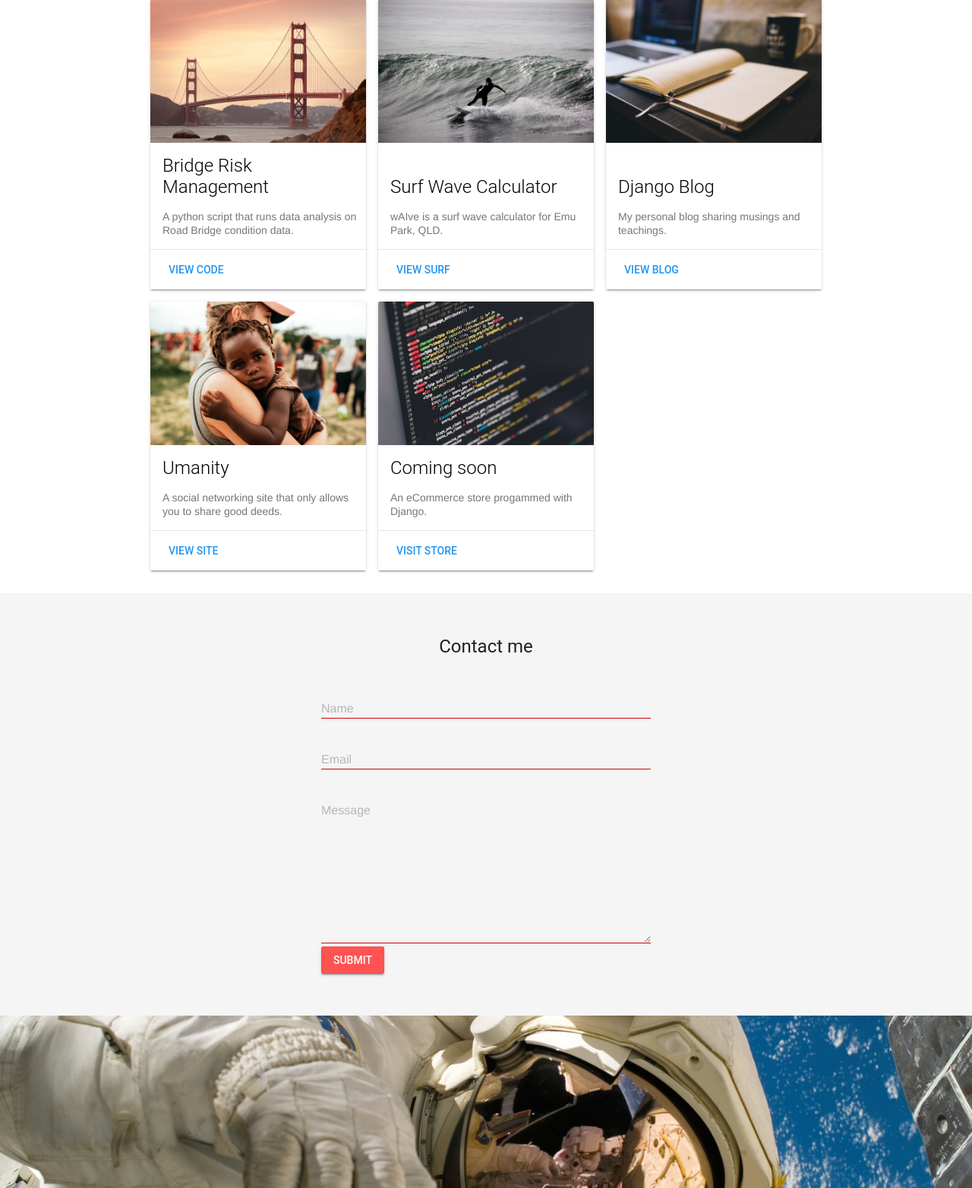
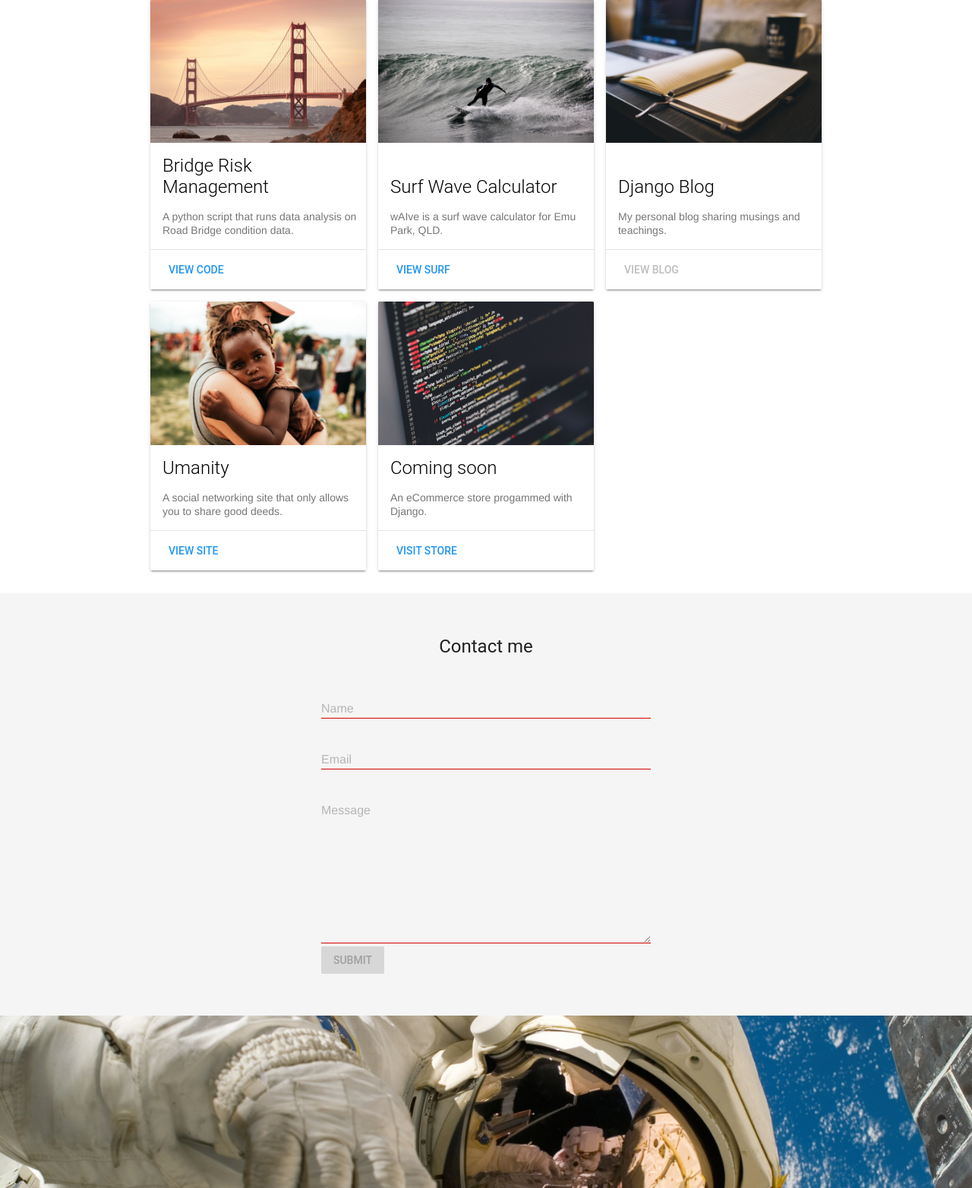
Before and after one commit to davidjguinane/django-blog, a Django app: page / in a window 1280 px wide. Shown: the part 611-2175 px from the top of the page at 76% size. Run offline with Django 3.2, Linux system fonts and the light colour scheme; parts of the project's set-up code (start-up, migrations or seed data) failed here and were passed over.

Commit message:
Blog button disabled

```diff
--- a/posts/templates/posts/home.html
+++ b/posts/templates/posts/home.html
@@ -65,7 +65,7 @@
                 My personal blog sharing musings and teachings.
             </div>
             <div class="mdl-card__actions mdl-card--border">
-                <a href="{% url 'posts:post_list' %}" class="mdl-button mdl-button--colored mdl-js-button mdl-js-ripple-effect disabled">
+                <a href="{% url 'posts:post_list' %}" class="mdl-button mdl-button--colored mdl-js-button mdl-js-ripple-effect" disabled>
                 View Blog
                 </a>
             </div>
@@ -125,7 +125,7 @@
                 <label class="mdl-textfield__label" for="contact_content">Message</label>
               </div>
                 <div class="mdl-textfield mdl-js-textfield">
-                    <button type="submit" class="mdl-button mdl-js-button mdl-button--raised mdl-js-ripple-effect mdl-button--accent disabled">
+                    <button type="submit" class="mdl-button mdl-js-button mdl-button--raised mdl-js-ripple-effect mdl-button--accent" disabled>
                       Submit
                     </button>
               </div>
```
